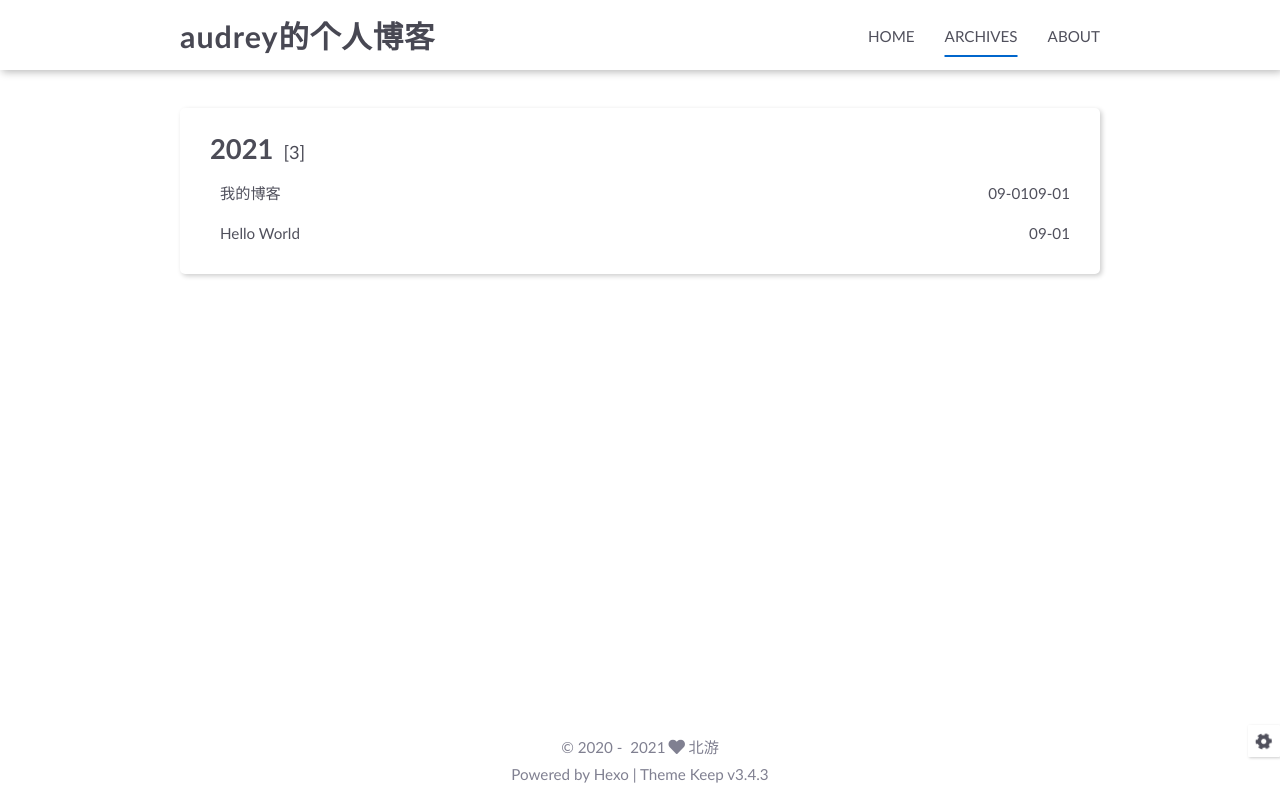
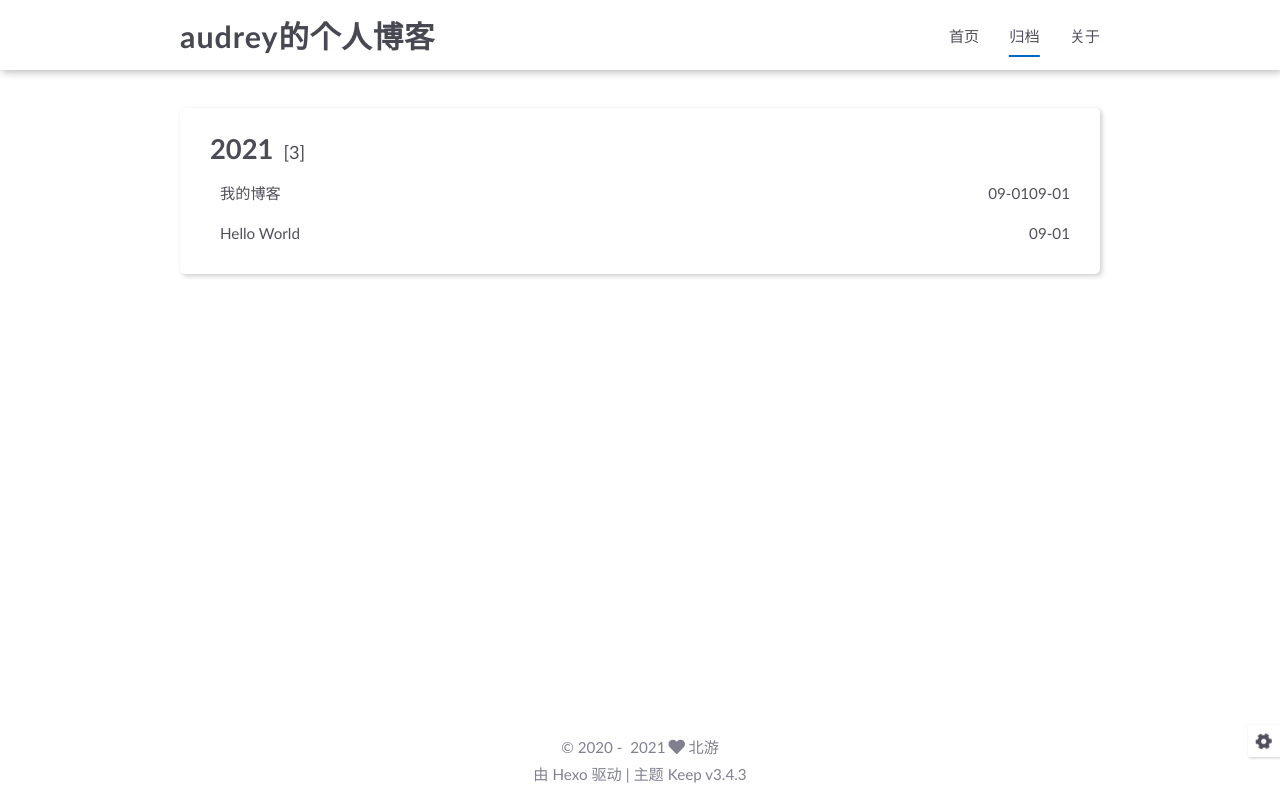
Before and after one commit to hupburn/hupburn.github.io, a plain HTML site: page archives/index.html in a window 1280 px wide. Drawn offline with Linux system fonts and the light colour scheme.

Commit message:
Site updated: 2021-09-02 01:30:25

```diff
--- a/archives/index.html
+++ b/archives/index.html
@@ -9,7 +9,7 @@
 
     <title>
 
-            Archive |
+            归档 |
 
         audrey的个人博客
     </title>
@@ -64,7 +64,7 @@
                             <a class=""
                                href="/"
                             >
-                                HOME
+                                首页
                             </a>
                         </li>
 
@@ -72,7 +72,7 @@
                             <a class="active"
                                href="/archives"
                             >
-                                ARCHIVES
+                                归档
                             </a>
                         </li>
 
@@ -80,7 +80,7 @@
                             <a class=""
                                href="C:\Users\xx\blog\source\about"
                             >
-                                ABOUT
+                                关于
                             </a>
                         </li>
 
@@ -101,17 +101,17 @@
 
                 <li class="drawer-menu-item flex-center">
                     <a class=""
-                       href="/">HOME</a>
+                       href="/">首页</a>
                 </li>
 
                 <li class="drawer-menu-item flex-center">
                     <a class="active"
-                       href="/archives">ARCHIVES</a>
+                       href="/archives">归档</a>
                 </li>
 
                 <li class="drawer-menu-item flex-center">
                     <a class=""
-                       href="C:\Users\xx\blog\source\about">ABOUT</a>
+                       href="C:\Users\xx\blog\source\about">关于</a>
                 </li>
 
         </ul>
@@ -187,7 +187,7 @@
         </div>
 
         <div class="theme-info info-item">
-            Powered by <a target="_blank" href="https://hexo.io">Hexo</a>&nbsp;|&nbsp;Theme&nbsp;<a class="theme-version" target="_blank" href="https://github.com/XPoet/hexo-theme-keep">Keep v3.4.3</a>
+            由 <a target="_blank" href="https://hexo.io">Hexo</a> 驱动&nbsp;|&nbsp;主题&nbsp;<a class="theme-version" target="_blank" href="https://github.com/XPoet/hexo-theme-keep">Keep v3.4.3</a>
         </div>
 
     </div>
```
Also changed, not shown: 2021/09/01/hello-world/index.html (+8 -8 lines), 2021/09/01/以利为利/index.html (+8 -8 lines), 2021/09/01/我的博客/index.html (+9 -9 lines), archives/2021/09/index.html (+8 -8 lines), archives/2021/index.html (+8 -8 lines), index.html (+10 -10 lines).
